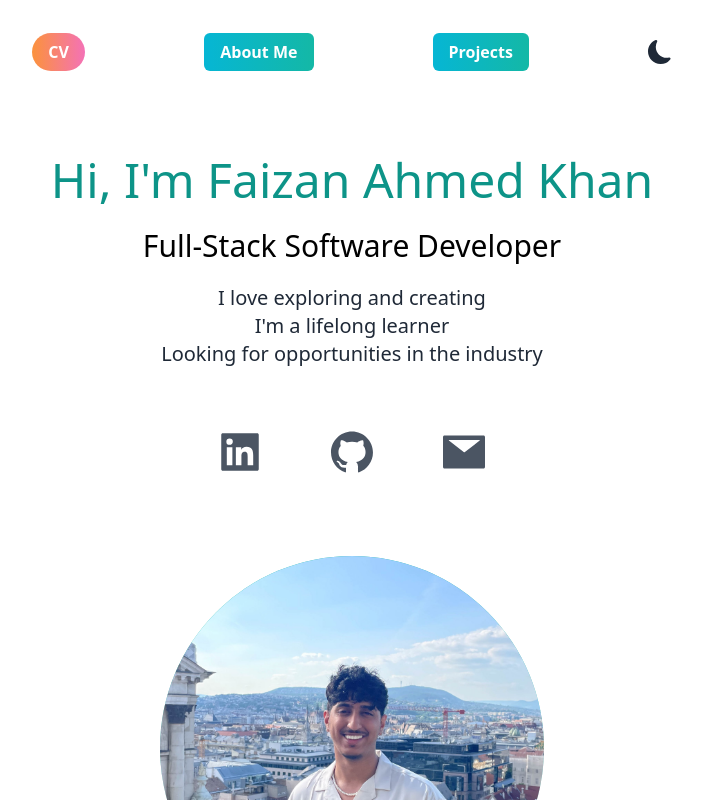
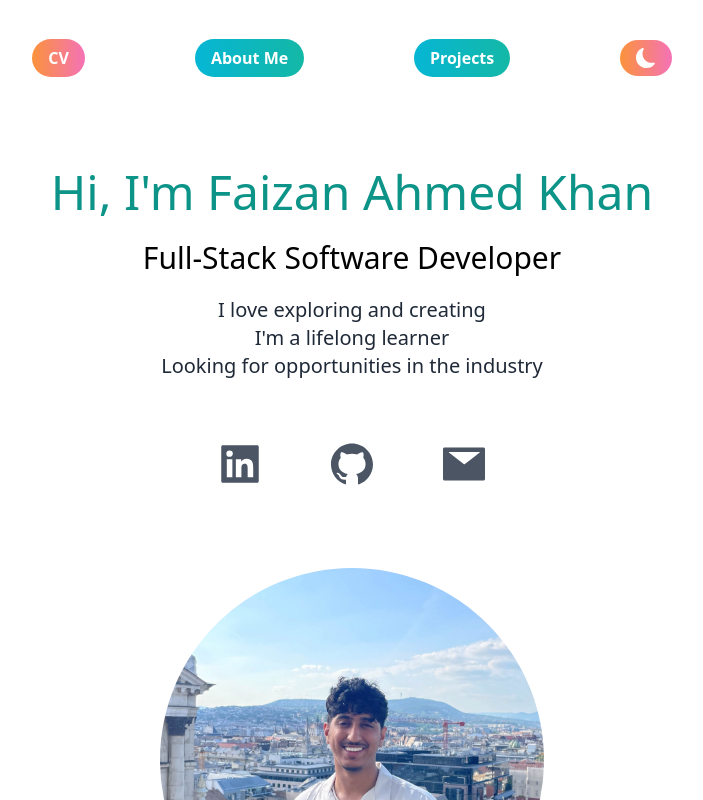
Before and after one commit to faizanahmkhan/next-portfolio, a Next.js app: page / in a window 1280 px wide. Shown: the top 800 px of the page, without its empty margins (288-991 px from the left). Built offline with nearby package versions, Linux system fonts and the light colour scheme.

Commit message:
changed nav bar and removed grescale on image

```diff
--- a/pages/index.js
+++ b/pages/index.js
@@ -69,7 +69,7 @@ export default function Home() {
               <li>
                 <a
                   className="
-                  bg-gradient-to-r from-cyan-500 to-teal-500 font-bold text-white px-4 py-2 rounded-md
+                  bg-gradient-to-r from-cyan-500 to-teal-500 font-bold text-white px-4 py-2 rounded-full
                   hover:from-cyan-700 hover:to-teal-700
                   dark:bg-gradient-to-r dark:from-orange-400 dark:to-pink-400
                   dark:hover:from-orange-600 dark:hover:to-pink-600"
@@ -81,7 +81,7 @@ export default function Home() {
               <li>
                 <a
                   className="
-                  bg-gradient-to-r from-cyan-500 to-teal-500 font-bold text-white px-4 py-2 rounded-md
+                  bg-gradient-to-r from-cyan-500 to-teal-500 font-bold text-white px-4 py-2 rounded-full
                   hover:from-cyan-700 hover:to-teal-700
                   dark:bg-gradient-to-r dark:from-orange-400 dark:to-pink-400
                   dark:hover:from-orange-600 dark:hover:to-pink-600"
@@ -93,15 +93,21 @@ export default function Home() {
 
               <div>
                 {darkMode ? (
+                  <div className="cursor-pointer text-base sm:text-xl transition-all duration-300 dark:bg-gradient-to-r  dark:from-cyan-500 dark:to-teal-500 font-bold text-white px-4 py-2 rounded-full
+                  dark:hover:from-cyan-700 dark:hover:to-teal-700">
                   <BsFillSunFill
                     onClick={() => setDarkMode(!darkMode)}
-                    className="cursor-pointer text-2xl text-white hover:scale-105 transition-all duration-300"
                   />
+                  </div>
                 ) : (
+                  <div className="cursor-pointer text-sm sm:text-xl transition-all duration-300 font-bold text-white px-4 py-2 rounded-full bg-gradient-to-r from-orange-400 to-pink-400
+                  hover:from-orange-600 hover:to-pink-600">
                   <BsFillMoonFill
                     onClick={() => setDarkMode(!darkMode)}
-                    className="cursor-pointer text-2xl text-gray-800 hover:scale-105 transition-all duration-300"
-                  />
+
+                   />
+                   </div>
+
                 )}
               </div>
             </ul>
@@ -140,18 +146,8 @@ export default function Home() {
             </a>
           </div>
 
-          <div className="relative mx-auto bg-gradient-to-b from-teal-500 rounded-full w-60 h-60 sm:w-80 sm:h-80 mt-6 sm:mt-20 overflow-hidden md:h-96 md:w-96">
-            {darkMode ? (
-              <Image
-                src={face1}
-                layout="fill"
-                objectFit="cover"
-                className="grayscale "
-                alt="image of myself"
-              />
-            ) : (
+          <div className="relative mx-auto rounded-full w-60 h-60 sm:w-80 sm:h-80 mt-6 sm:mt-20 overflow-hidden md:h-96 md:w-96">
               <Image src={face1} layout="fill" objectFit="cover" alt='image of myself'/>
-            )}
           </div>
         </section>
 
```
